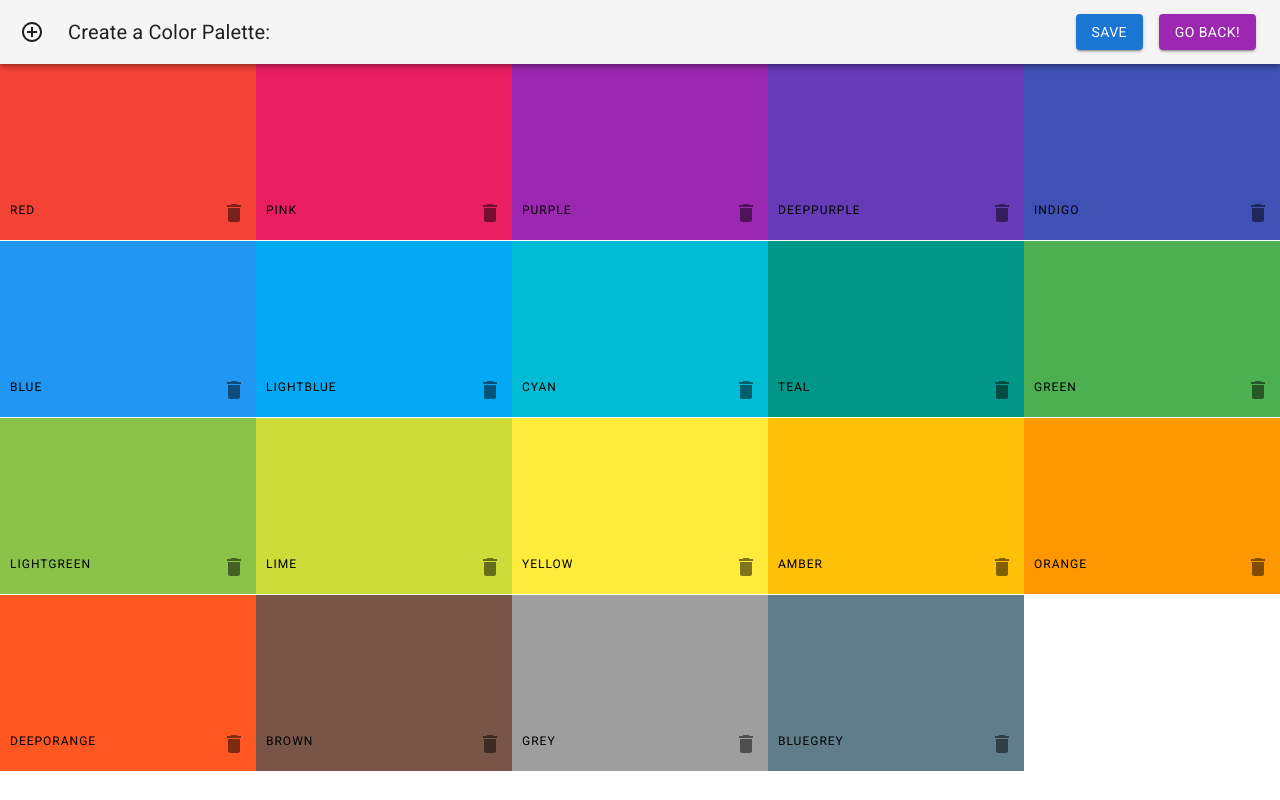
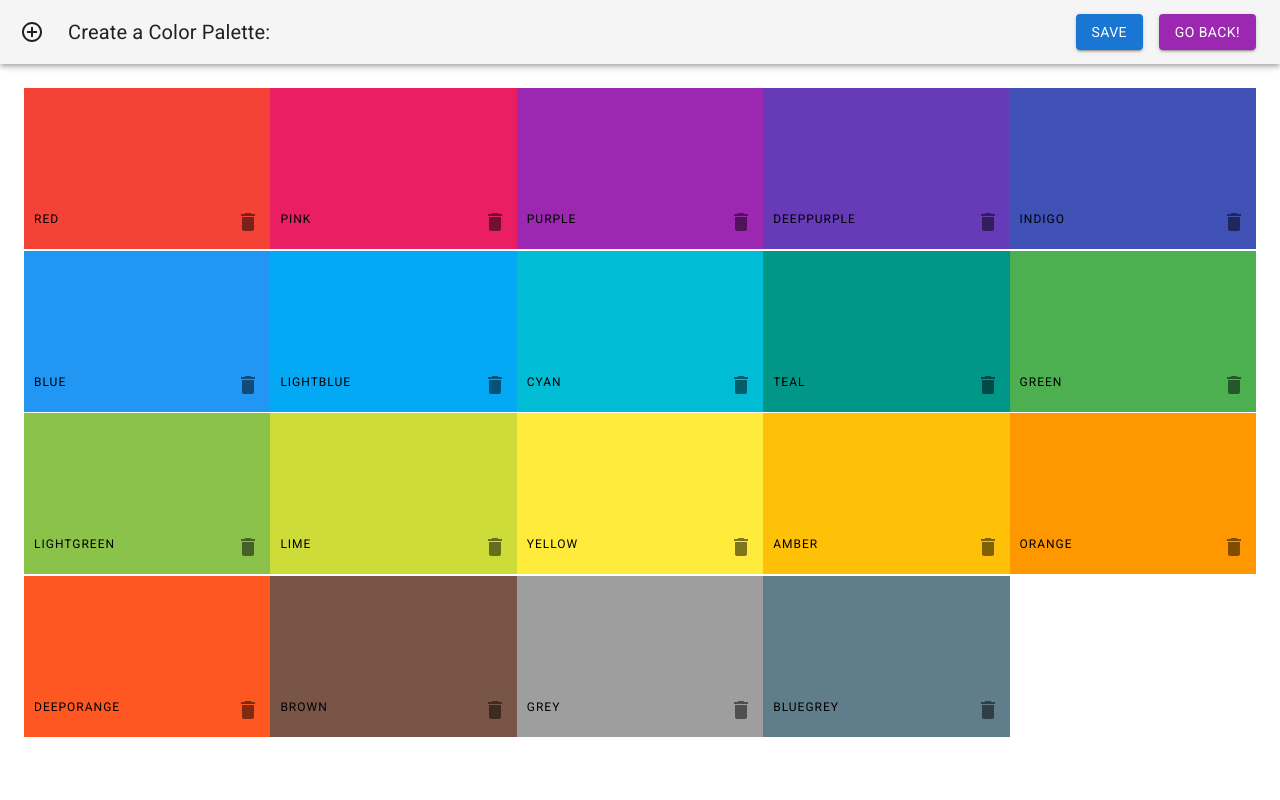
Before and after one commit to kjoling/my-color-project-app, a React (Create React App) app: page /palette/new in a window 1280 px wide. Built offline with nearby package versions, Linux system fonts and the light colour scheme.

Commit message:
remove unused elements

```diff
--- a/src/ColorPickerForm.js
+++ b/src/ColorPickerForm.js
@@ -1,4 +1,4 @@
-import React, { useState } from "react";
+import React from "react";
 import { Button } from "@mui/material";
 import { ChromePicker } from "react-color";
 import { useForm, Controller } from "react-hook-form";
--- a/src/NewPaletteForm.js
+++ b/src/NewPaletteForm.js
@@ -51,7 +51,6 @@ const Main = styled("main", { shouldForwardProp: (prop) => prop !== "open" })(
       }),
       marginLeft: 0,
     }),
-    padding: 0,
   })
 );
 
```
